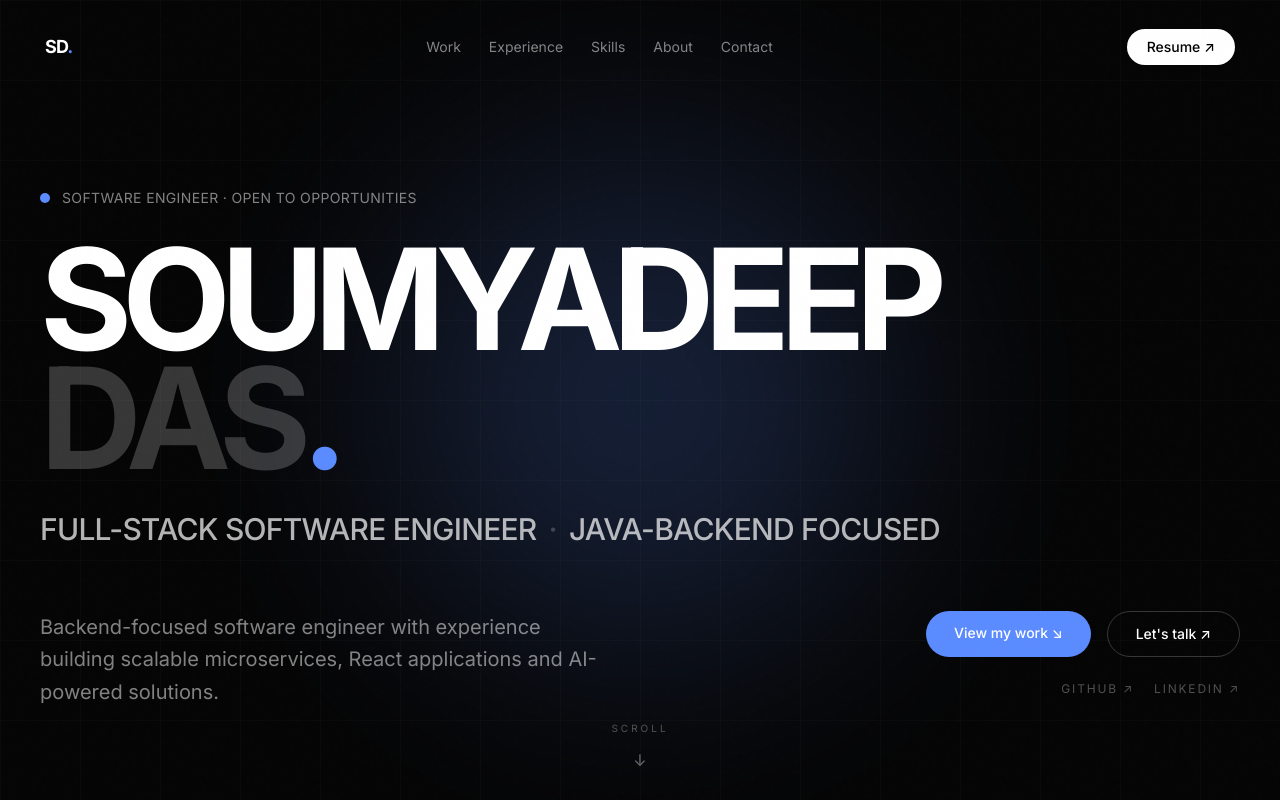
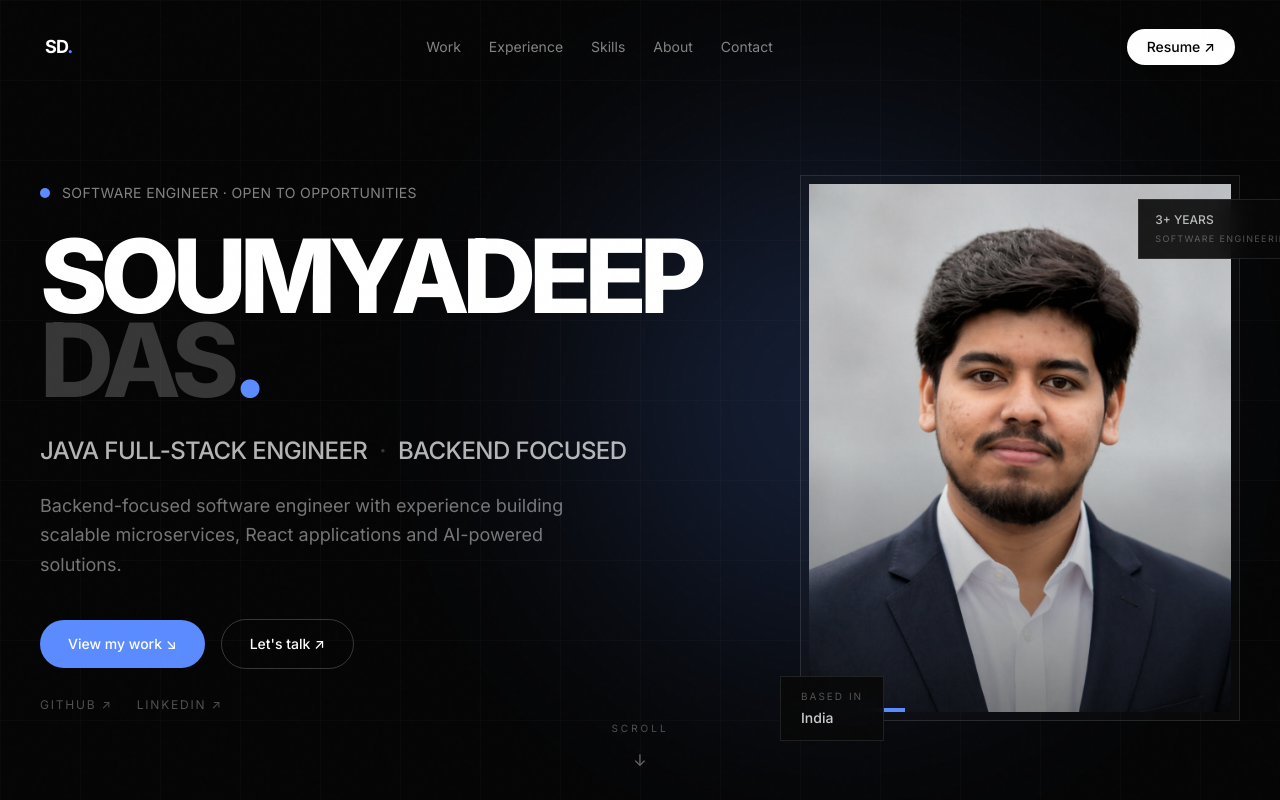
Before and after one commit to soumyadeep6845/soumyadeep-portfolio, a React (Vite) app: page / in a window 1280 px wide. Shown: the top 800 px of the page. Built offline with nearby package versions, Linux system fonts and the light colour scheme.

Commit message:
added profile image, modified hero

```diff
--- a/src/components/Hero.tsx
+++ b/src/components/Hero.tsx
@@ -7,7 +7,7 @@ function Hero() {
       id="home"
       className="relative flex min-h-screen items-center overflow-hidden px-6 pt-24 lg:px-10"
     >
-      {/* Background atmosphere */}
+      {/* Background */}
       <div className="pointer-events-none absolute inset-0">
         {/* Grid */}
         <div
@@ -19,26 +19,27 @@ function Hero() {
           }}
         />
 
-        {/* Glow */}
+        {/* Blue glow */}
         <div
-          className="absolute left-1/2 top-1/2 h-[500px] w-[500px] -translate-x-1/2 -translate-y-1/2 rounded-full opacity-20 blur-[120px]"
-          style={{
-            background: "var(--accent)",
-          }}
+          className="absolute right-[15%] top-1/2 h-[500px] w-[500px] -translate-y-1/2 rounded-full opacity-20 blur-[130px]"
+          style={{ background: "var(--accent)" }}
         />
       </div>
 
+      {/* Main content */}
       <div className="relative mx-auto w-full max-w-7xl">
-        {/* Status */}
+        <div className="grid items-center gap-12 lg:grid-cols-[1fr_400px] xl:grid-cols-[1fr_440px]">
+          {/* LEFT — Typography */}
+          <div>
+            {/* Availability */}
             <motion.div
               initial={{ opacity: 0, y: 15 }}
               animate={{ opacity: 1, y: 0 }}
-          transition={{ duration: 0.6, delay: 0.2 }}
+              transition={{ duration: 0.6 }}
               className="mb-8 flex items-center gap-3"
             >
               <span className="relative flex h-2.5 w-2.5">
                 <span className="absolute inline-flex h-full w-full animate-ping rounded-full bg-[var(--accent)] opacity-50" />
-
                 <span className="relative inline-flex h-2.5 w-2.5 rounded-full bg-[var(--accent)]" />
               </span>
 
@@ -47,80 +48,80 @@ function Hero() {
               </span>
             </motion.div>
 
-        {/* Main heading */}
-        <div className="max-w-5xl">
+            {/* Name */}
+            <div>
               <motion.h1
-            initial={{ opacity: 0, y: 40 }}
+                initial={{ opacity: 0, y: 30 }}
                 animate={{ opacity: 1, y: 0 }}
-            transition={{ duration: 0.8, delay: 0.3 }}
-            className="text-[clamp(4rem,11vw,10rem)] font-bold leading-[0.85] tracking-[-0.07em]"
+                transition={{ duration: 0.8, delay: 0.1 }}
+                className="text-[clamp(4rem,8vw,8.5rem)] font-extrabold leading-[0.82] tracking-[-0.07em]"
               >
                 SOUMYADEEP
               </motion.h1>
 
               <motion.h1
-            initial={{ opacity: 0, y: 40 }}
+                initial={{ opacity: 0, y: 30 }}
                 animate={{ opacity: 1, y: 0 }}
-            transition={{ duration: 0.8, delay: 0.45 }}
-            className="text-[clamp(4rem,11vw,10rem)] font-bold leading-[0.85] tracking-[-0.07em] text-white/20"
+                transition={{ duration: 0.8, delay: 0.2 }}
+                className="text-[clamp(4rem,8vw,8.5rem)] font-extrabold leading-[0.82] tracking-[-0.07em] text-white/20"
               >
                 DAS<span className="text-[var(--accent)]">.</span>
               </motion.h1>
+            </div>
 
-          {/* Professional positioning */}
+            {/* Role */}
             <motion.p
               initial={{ opacity: 0, y: 20 }}
               animate={{ opacity: 1, y: 0 }}
-            transition={{ duration: 0.6, delay: 0.6 }}
-            className="mt-8 text-xl font-medium tracking-tight text-white/70 md:text-3xl"
+              transition={{ duration: 0.7, delay: 0.35 }}
+              className="mt-8 text-xl font-medium tracking-tight text-white/70 md:text-2xl"
             >
-            FULL-STACK SOFTWARE ENGINEER
+              JAVA FULL-STACK ENGINEER
               <span className="mx-3 text-white/20">·</span>
-            JAVA-BACKEND FOCUSED
+              BACKEND FOCUSED
             </motion.p>
-        </div>
 
-        {/* Bottom information */}
-        <div className="mt-16 grid gap-10 md:grid-cols-2">
             {/* Description */}
+            <motion.p
+              initial={{ opacity: 0, y: 20 }}
+              animate={{ opacity: 1, y: 0 }}
+              transition={{ duration: 0.7, delay: 0.45 }}
+              className="mt-6 max-w-xl text-lg leading-relaxed text-white/45"
+            >
+              Backend-focused software engineer with experience building
+              scalable microservices, React applications and AI-powered
+              solutions.
+            </motion.p>
+
+            {/* CTA */}
             <motion.div
               initial={{ opacity: 0, y: 20 }}
               animate={{ opacity: 1, y: 0 }}
-            transition={{ duration: 0.6, delay: 0.7 }}
+              transition={{ duration: 0.7, delay: 0.55 }}
+              className="mt-10 flex flex-wrap items-center gap-4"
             >
-            <p className="max-w-xl text-lg leading-relaxed text-white/50 md:text-xl">
-              Backend-focused software engineer with experience building
-              scalable microservices, React applications and AI-powered
-              solutions.
-            </p>
-          </motion.div>
-
-          {/* Actions */}
-          <motion.div
-            initial={{ opacity: 0, y: 20 }}
-            animate={{ opacity: 1, y: 0 }}
-            transition={{ duration: 0.6, delay: 0.8 }}
-            className="flex flex-col items-start md:items-end"
-          >
-            {/* Primary actions */}
-            <div className="flex flex-wrap gap-4">
               <a
                 href="#work"
-                className="rounded-full bg-[var(--accent)] px-7 py-3 text-sm font-medium text-white transition duration-300 hover:scale-105 hover:brightness-110"
+                className="rounded-full bg-[var(--accent)] px-7 py-3.5 text-sm font-medium text-white transition duration-300 hover:scale-105 hover:brightness-110"
               >
                 View my work ↘
               </a>
 
               <a
                 href="#contact"
-                className="rounded-full border border-white/20 px-7 py-3 text-sm font-medium text-white transition duration-300 hover:border-white/50"
+                className="rounded-full border border-white/20 px-7 py-3.5 text-sm font-medium text-white transition duration-300 hover:border-white/50 hover:bg-white/[0.03]"
               >
                 Let's talk ↗
               </a>
-            </div>
+            </motion.div>
 
             {/* Social links */}
-            <div className="mt-6 flex gap-5">
+            <motion.div
+              initial={{ opacity: 0 }}
+              animate={{ opacity: 1 }}
+              transition={{ duration: 0.7, delay: 0.7 }}
+              className="mt-7 flex gap-6"
+            >
               <a
                 href={portfolio.social.github}
                 target="_blank"
@@ -138,6 +139,62 @@ function Hero() {
               >
                 LinkedIn ↗
               </a>
+            </motion.div>
+          </div>
+
+          {/* RIGHT — Portrait */}
+          <motion.div
+            initial={{ opacity: 0, x: 40 }}
+            animate={{ opacity: 1, x: 0 }}
+            transition={{ duration: 1, delay: 0.25 }}
+            className="relative mx-auto w-full max-w-[440px]"
+          >
+            {/* Outer frame */}
+            <div className="relative overflow-hidden border border-white/10 bg-white/[0.02] p-2">
+              {/* Image */}
+              <div className="relative aspect-[4/5] overflow-hidden">
+                <img
+                  src="/images/Soumyadeep_profile.png"
+                  alt="Soumyadeep Das"
+                  className="h-full w-full object-cover object-center grayscale-[15%] transition duration-700 hover:scale-[1.02]"
+                />
+
+                {/* Image gradient */}
+                <div className="pointer-events-none absolute inset-0 bg-gradient-to-t from-[#050505]/50 via-transparent to-transparent" />
+
+                {/* Accent line */}
+                <div
+                  className="absolute bottom-0 left-0 h-1 w-24"
+                  style={{ background: "var(--accent)" }}
+                />
+              </div>
+
+              {/* Corner accent */}
+              <div
+                className="absolute -right-px -top-px h-16 w-16 border-r border-t"
+                style={{ borderColor: "var(--accent)" }}
+              />
+            </div>
+
+            {/* Floating label */}
+            <motion.div
+              initial={{ opacity: 0, y: 10 }}
+              animate={{ opacity: 1, y: 0 }}
+              transition={{ duration: 0.6, delay: 1 }}
+              className="absolute -bottom-5 -left-5 border border-white/10 bg-[#080808]/90 px-5 py-3 backdrop-blur-md"
+            >
+              <p className="text-[10px] uppercase tracking-[0.2em] text-white/30">
+                Based in
+              </p>
+              <p className="mt-1 text-sm font-medium text-white/80">India</p>
+            </motion.div>
+
+            {/* Experience label */}
+            <div className="absolute -right-18 top-6 hidden border border-white/10 bg-[#080808]/90 px-4 py-3 backdrop-blur-md xl:block">
+              <p className="text-xs font-medium text-white/70">3+ YEARS</p>
+              <p className="mt-1 text-[9px] uppercase tracking-[0.15em] text-white/30">
+                Software Engineering
+              </p>
             </div>
           </motion.div>
         </div>
@@ -147,7 +204,7 @@ function Hero() {
       <motion.div
         initial={{ opacity: 0 }}
         animate={{ opacity: 1 }}
-        transition={{ delay: 1.5 }}
+        transition={{ duration: 1, delay: 1.2 }}
         className="absolute bottom-8 left-1/2 hidden -translate-x-1/2 md:block"
       >
         <div className="flex flex-col items-center gap-2">
@@ -157,10 +214,7 @@ function Hero() {
 
           <motion.div
             animate={{ y: [0, 6, 0] }}
-            transition={{
-              duration: 1.5,
-              repeat: Infinity,
-            }}
+            transition={{ duration: 1.5, repeat: Infinity }}
             className="text-white/40"
           >
             ↓
```
Also changed, not shown: public/images/Soumyadeep_profile.png (added). Lines whose indentation alone changed are shown as unchanged.
